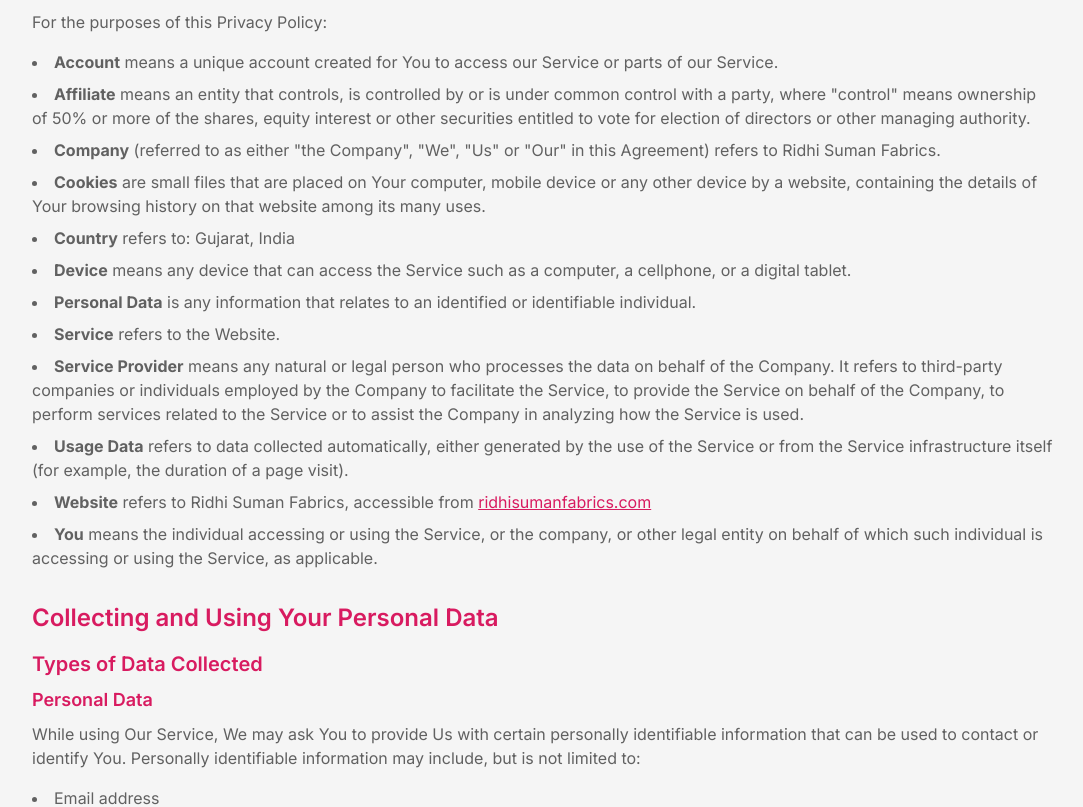
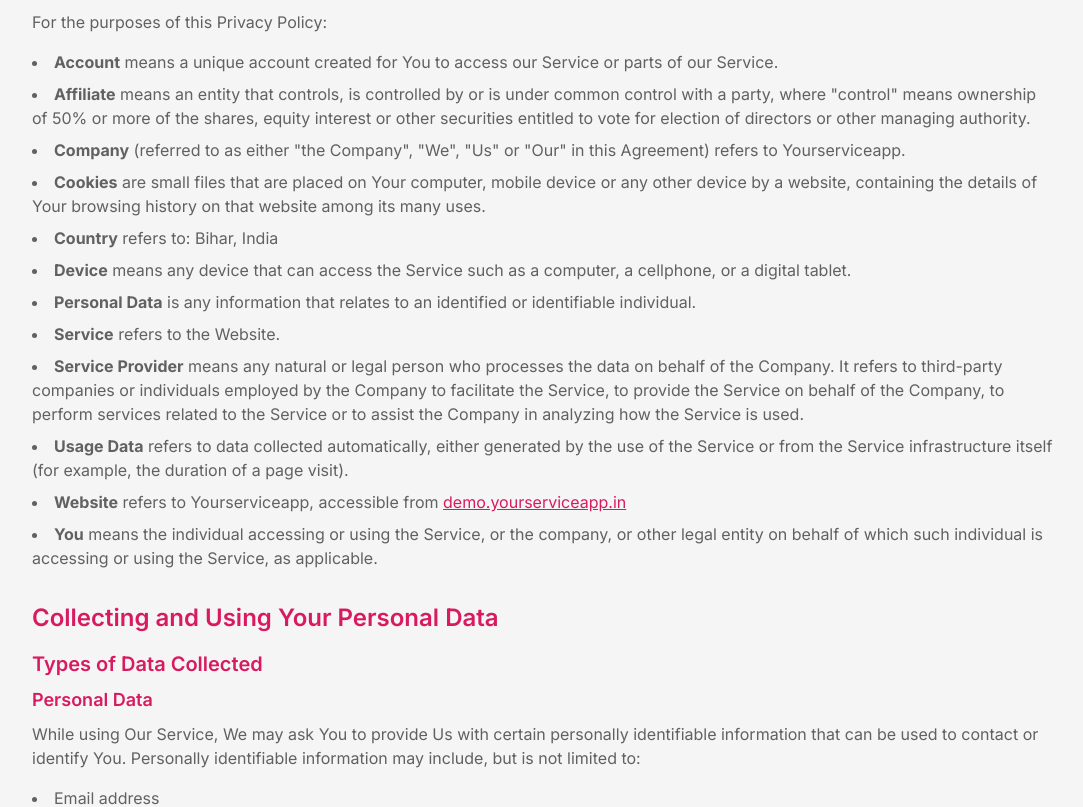
Before and after one commit to Ghosting-Tech/yourserviceapp, a Next.js app: page /privacy-policy in a window 1280 px wide. Shown: the part 560-1367 px from the top of the page, without its empty margins (96-1179 px from the left). Built offline with nearby package versions, Linux system fonts and the light colour scheme; no server answers; the database is empty; a web font is replaced by a local one.

Commit message:
update privacy and terms condition page

```diff
--- a/app/(policies)/privacy-policy/page.js
+++ b/app/(policies)/privacy-policy/page.js
@@ -47,9 +47,7 @@
           directors or other managing authority.
         </li>
         <li className="mb-2">
-          <strong>Company</strong> (referred to as either &quot;the
-          Company&quot;, &quot;We&quot;, &quot;Us&quot; or &quot;Our&quot; in
-          this Agreement) refers to Ridhi Suman Fabrics.
+        <strong>Company</strong> (referred to as either &quot;the Company&quot;, &quot;We&quot;, &quot;Us&quot; or &quot;Our&quot; in this Agreement) refers to Yourserviceapp.
         </li>
         <li className="mb-2">
           <strong>Cookies</strong> are small files that are placed on Your
@@ -58,7 +56,7 @@
           uses.
         </li>
         <li className="mb-2">
-          <strong>Country</strong> refers to: Gujarat, India
+          <strong>Country</strong> refers to: Bihar, India
         </li>
         <li className="mb-2">
           <strong>Device</strong> means any device that can access the Service
@@ -85,15 +83,15 @@
           infrastructure itself (for example, the duration of a page visit).
         </li>
         <li className="mb-2">
-          <strong>Website</strong> refers to Ridhi Suman Fabrics, accessible
+          <strong>Website</strong> refers to Yourserviceapp, accessible
           from{" "}
           <a
-            href="https://ridhisumanfabrics.com"
+            href="http://demo.yourserviceapp.in"
             rel="external nofollow noopener"
             target="_blank"
             className="text-pink-600 underline"
           >
-            ridhisumanfabrics.com
+            demo.yourserviceapp.in
           </a>
         </li>
         <li className="mb-2">
@@ -483,10 +481,10 @@
       </p>
       <ul>
         <li>
-          <p>By email: ridhisumanfabrics@gmail.com</p>
+          <p>By email: support@yourserviceapp.in</p>
         </li>
         <li>
-          <p>By phone number: +91 9909338631</p>
+          <p>By phone number: +91 9470017395</p>
         </li>
       </ul>
     </div>
--- a/app/(policies)/refund-policy/page.js
+++ b/app/(policies)/refund-policy/page.js
@@ -23,18 +23,18 @@
         </li>
       </ul>
       <ul className="space-y-3 text-gray-700">
-        <li className="flex items-center gap-2">
+        {/* <li className="flex items-center gap-2">
           <MapPinIcon className="w-5 h-5 text-teal-500" />
           Address: 62, Millennium 2, behind Raghukul Textile Market, New Textile
           Market, Surat, Gujarat 395002
-        </li>
+        </li> */}
         <li className="flex items-center gap-2">
           <PhoneIcon className="w-5 h-5 text-teal-500" />
-          Phone: +919909338631
+          Phone: +91 9470017395
         </li>
         <li className="flex items-center gap-2">
           <EnvelopeIcon className="w-5 h-5 text-teal-500" />
-          Email: ridhisumanfabrics@gmail.com
+          Email: support@yourserviceapp.in
         </li>
       </ul>
     </div>
--- a/app/(policies)/terms-and-condition/page.js
+++ b/app/(policies)/terms-and-condition/page.js
@@ -6,7 +6,7 @@
       <h1 className="text-4xl font-semibold text-pink-500 border-b pb-4">
         Terms and Conditions
       </h1>
-      <p className="text-gray-700">Last updated: July 31, 2024</p>
+      <p className="text-gray-700">Last updated: October 19, 2024</p>
       <p className="text-gray-700 leading-relaxed">
         Please read these terms and conditions carefully before using Our
         Service.
@@ -37,12 +37,12 @@
           directors or other managing authority.
         </li>
         <li>
-          <strong>Country</strong> refers to: Gujarat, India
+          <strong>Country</strong> refers to: Bihar, India
         </li>
         <li>
           <strong>Company</strong> (referred to as either &quot;the
           Company&quot;, &quot;We&quot;, &quot;Us&quot; or &quot;Our&quot; in
-          this Agreement) refers to Ridhi Suman Fabrics.
+          this Agreement) refers to Yourserviceapp.
         </li>
         <li>
           <strong>Device</strong> means any device that can access the Service
@@ -64,15 +64,14 @@
           available by the Service.
         </li>
         <li>
-          <strong>Website</strong> refers to Ridhi Suman Fabrics, accessible
-          from{" "}
+          <strong>Website</strong> refers to Yourserviceapp, accessible from{" "}
           <a
-            href="ridhisumanfabrics.com"
+            href="http://demo.yourserviceapp.in"
             rel="external nofollow noopener"
             target="_blank"
             className="text-blue-500 hover:underline"
           >
-            ridhisumanfabrics.com
+            demo.yourserviceapp.in
           </a>
         </li>
         <li>
@@ -314,10 +313,10 @@
       </p>
       <ul className="list-disc ml-4 text-gray-700 space-y-3">
         <li>
-          <p>By email: ridhisumanfabrics@gmail.com</p>
+          <p>By email: support@yourserviceapp.in</p>
         </li>
         <li>
-          <p>By phone number: +91 9909338631</p>
+          <p>By phone number: +91 9470017395</p>
         </li>
       </ul>
     </div>
```
